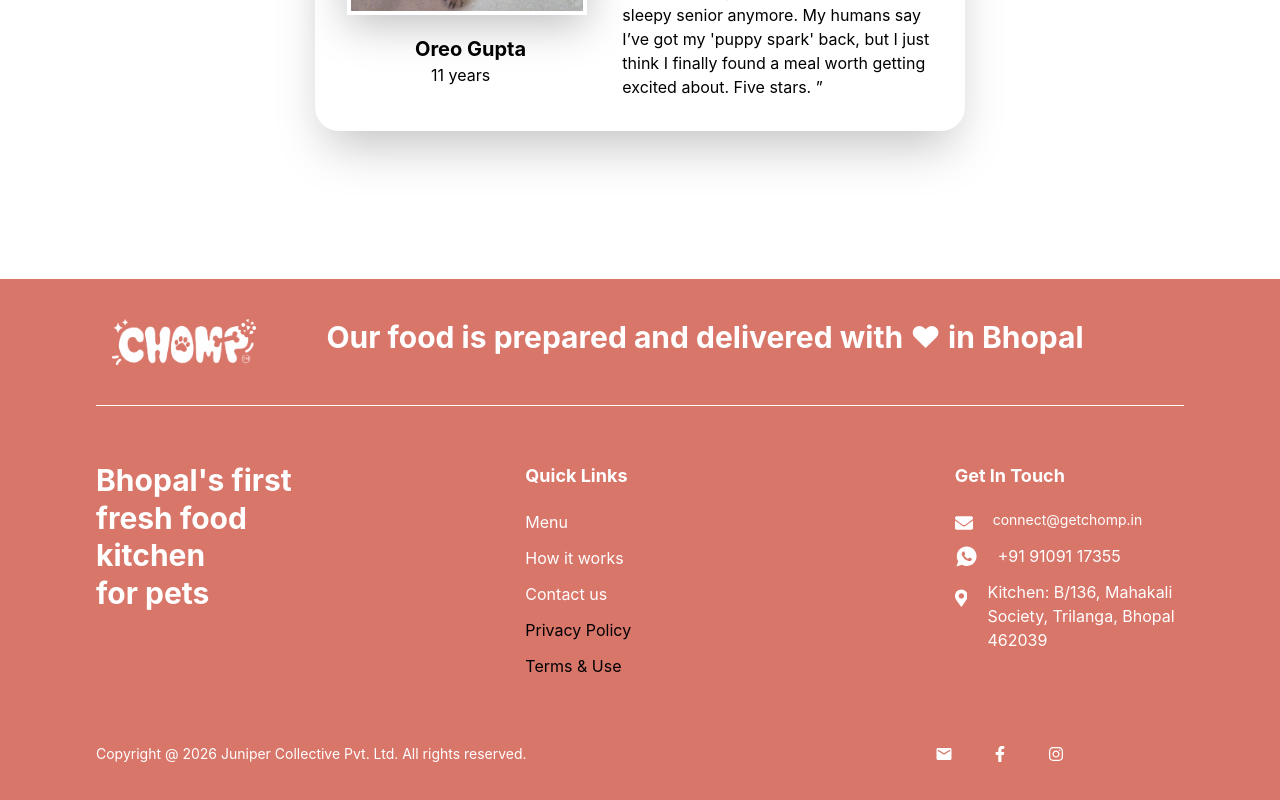
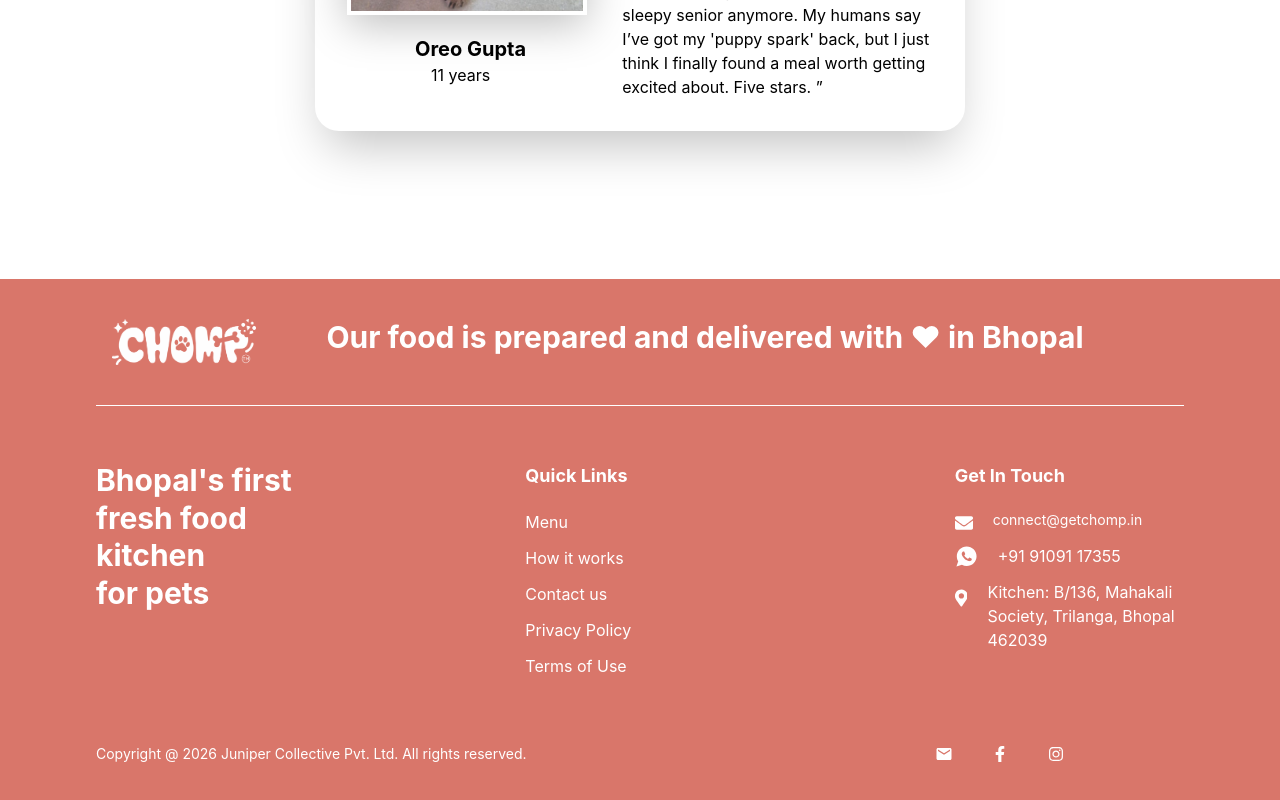
Before and after one commit to leadsandbrand/chomp, a React (Vite) app: page / in a window 1280 px wide. Shown: the part 3788-4588 px from the top of the page. Built offline with nearby package versions, Linux system fonts and the light colour scheme.

Commit message:
finnnaly

```diff
--- a/src/commponent/Footer.jsx
+++ b/src/commponent/Footer.jsx
@@ -99,7 +99,7 @@ const Footer = () => {
 
 </li>
 
-              <li><a href="/shop#egg">
+              <li><a href="/shop">
               Menu
 
 </a></li>
@@ -107,15 +107,15 @@ const Footer = () => {
 
 
 
-              <li><a href="/shop#soya">
+              <li><a href="/work">
               How it works
 
 </a></li>
-              <li><a href="/shop#paneer">
+              <li><a href="/contact">
               Contact us
 
 </a></li>
-<li className=" text-black">
+<li className=" ">
 <a
   href="/Chomp_PrivacyPolicy.pdf"
   target="_blank"
@@ -125,13 +125,13 @@ const Footer = () => {
 </a>
 
 </li>
-<li className=" text-black">
+<li className=" ">
 <a
     href="/Chomp_TermsofUse.pdf"
     target="_blank"
     rel="noopener noreferrer"
   >
-    Terms & Use
+    Terms of Use
   </a>
   </li>
 
@@ -264,9 +264,17 @@ const Footer = () => {
 >
   <MdEmail size={18} />
 </a>
-            <div className="w-10 h-10 rounded-full   flex items-center justify-center hover:bg-white hover:text-black transition cursor-pointer">
-              <FaFacebookF size={16} />
-            </div>
+
+<a
+  href="https://www.facebook.com/profile.php?id=61572035913039"
+  target="_blank"
+  rel="noopener noreferrer"
+  className="w-10 h-10 rounded-full  flex items-center justify-center hover:bg-white hover:text-black transition cursor-pointer"
+>
+<FaFacebookF size={16} />
+</a>
+
+
 
 
 
```
